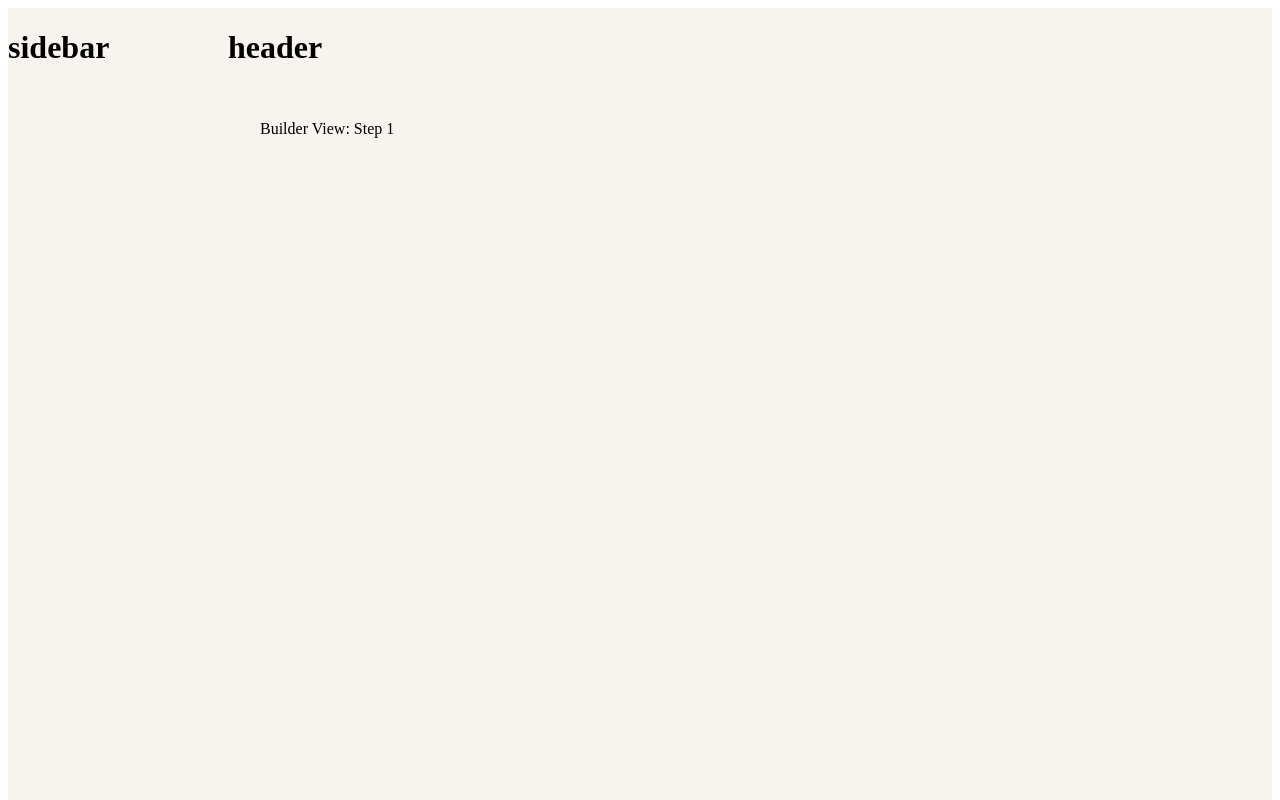
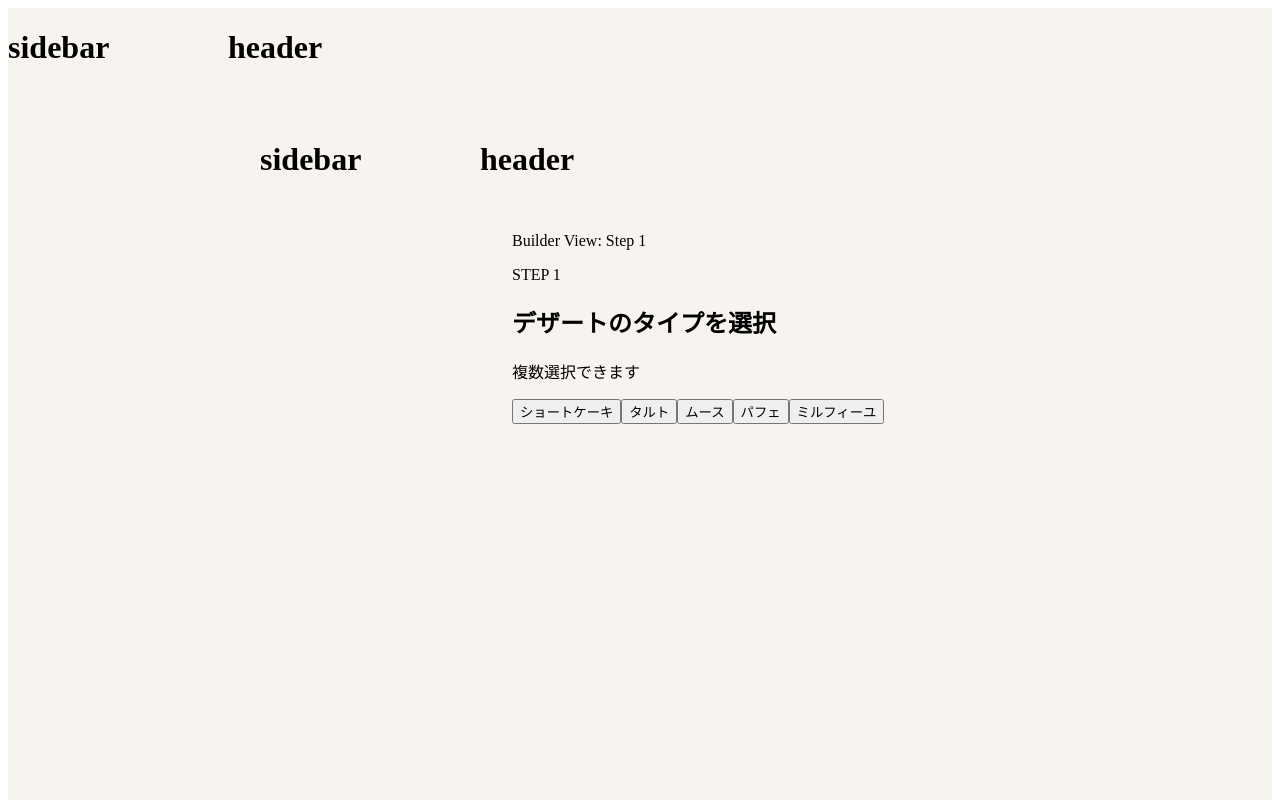
Before and after one commit to usamiyouhei/dessert_idea_builder, a Next.js app: page /idea-builder in a window 1280 px wide. Shown: the top 800 px of the page. Built offline with nearby package versions, Linux system fonts and the light colour scheme.

Commit message:
update StepProgress

```diff
--- a/src/app/idea-builder/page.tsx
+++ b/src/app/idea-builder/page.tsx
@@ -8,6 +8,7 @@ import ShapeStep from "@/components/builder/ShapeStep";
 import TextureStep from "@/components/builder/TextureStep";
 import TemperatureStep from "@/components/builder/TemperatureStep";
 import DecorationStep from "@/components/builder/DecorationStep";
+import AppShell from "@/components/layout/AppShell/AppShell";
 
 export default function HomePage() {
   const [step, setStep] = useState(0);
@@ -117,5 +118,10 @@ export default function HomePage() {
         );
     }
   };
-  return <BuilderView step={step} />;
+  return (
+    <AppShell>
+      <BuilderView step={step} />
+      {renderStep()}
+    </AppShell>
+  );
 }
--- a/src/components/builder/BuilderView.tsx
+++ b/src/components/builder/BuilderView.tsx
@@ -1,7 +1,8 @@
-import React from "react";
+import React, { ReactNode } from "react";
 
 type BuilderViewProps = {
   step: number;
+  children: ReactNode;
 
   selectedDessertTypes: string[];
   selectedFlavors: string[];
@@ -9,16 +10,26 @@ type BuilderViewProps = {
   selectedTextures: string[];
   selectedTemperatures: string[];
   selectedDecorations: string[];
+
+  onBack: () => void;
+  onNext: () => void;
 };
 
 export default function BuilderView({
   step,
+  children,
   selectedDessertTypes,
   selectedFlavors,
   selectedShapes,
   selectedTextures,
   selectedTemperatures,
   selectedDecorations,
+  onBack,
+  onNext,
 }: BuilderViewProps) {
-  return <div>Builder View: Step {step + 1}</div>;
+  return (
+    <section>
+      <div>Builder View: Step {step + 1}</div>
+    </section>
+  );
 }
--- /dev/null
+++ b/src/components/builder/StepNavigation/StepNavigation.tsx
@@ -0,0 +1,5 @@
+import React from "react";
+
+export default function StepNavigation() {
+  return <div></div>;
+}
```
Also changed, not shown: src/components/builder/StepProgress/StepProgress.tsx (added, +19 -0 lines), src/components/builder/StepNavigation/StepNavigation.module.scss (added), src/components/builder/StepProgress/StepProgress.module.scss (added).
